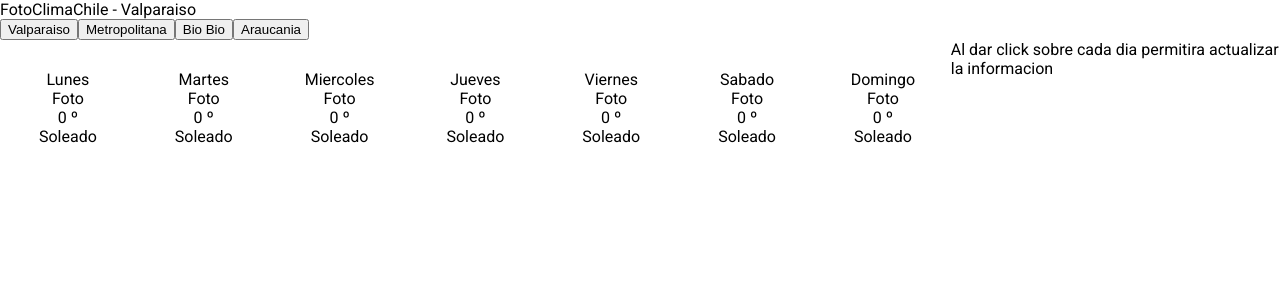
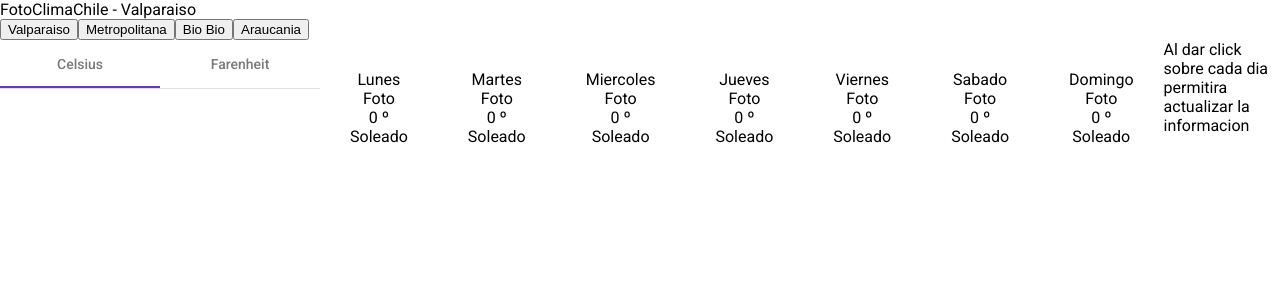
Before and after one commit to DanRepositories/IngWeb-QuizFrontEnd, an Angular app in the folder Wheather-app/: page / in a window 1280 px wide. Shown: the top 300 px of the page. Built offline with nearby package versions, Linux system fonts and the light colour scheme.

Commit message:
Se agrega la opcion para cambiar entre escalas

```diff
--- a/Wheather-app/src/app/components/weather-section/weather-section.component.html
+++ b/Wheather-app/src/app/components/weather-section/weather-section.component.html
@@ -1,3 +1,8 @@
+<mat-tab-group (selectedTabChange)="changeScale($event)">
+  <mat-tab label="Celsius"></mat-tab>
+  <mat-tab label="Farenheit"></mat-tab>
+</mat-tab-group>
+
 <div
   *ngFor="let day of region.week"
   class="day-card"
@@ -6,7 +11,7 @@
 >
   <span>{{ day.display }}</span>
   <span>Foto</span>
-  <span>{{ day.tempCelsius }} º</span>
+  <span>{{ showCelcius ? day.tempCelsius : day.tempFarenheit }} º</span>
   <span>{{ day.weather }}</span>
 </div>
 
--- a/Wheather-app/src/app/components/weather-section/weather-section.component.ts
+++ b/Wheather-app/src/app/components/weather-section/weather-section.component.ts
@@ -11,6 +11,7 @@ import { HelperService } from 'src/app/services/helper-service.service';
 export class WeatherSectionComponent implements OnInit {
 
   region: Region;
+  showCelsius: boolean = true;
 
   constructor(private helper: HelperService) {
     this.region = new Region(NAMES_REGIONS[0], 0);
@@ -21,4 +22,8 @@ export class WeatherSectionComponent implements OnInit {
       this.region = this.helper.regions[numDay];
     })
   }
+
+  changeScale(scaleSelected) {
+    this.showCelsius = (0 == scaleSelected.index) ? true : false;
+  }
 }
--- a/Wheather-app/src/app/models/region.ts
+++ b/Wheather-app/src/app/models/region.ts
@@ -11,7 +11,11 @@ export class Region {
     let days = ['Lunes', 'Martes', 'Miercoles', 'Jueves', 'Viernes', 'Sabado', 'Domingo'];
 
     days.forEach(day => {
-      this.week.push({display: day, tempCelsius: temperature, tempFarenheit: temperature, weather: WeatherTypes.SOLEADO});
+      this.week.push({
+        display: day,
+        tempCelsius: temperature,
+        tempFarenheit: temperature,
+        weather: WeatherTypes.SOLEADO});
     });
   }
 }
--- a/Wheather-app/src/app/modules/angular-material/angular-material.module.ts
+++ b/Wheather-app/src/app/modules/angular-material/angular-material.module.ts
@@ -2,6 +2,7 @@ import { NgModule } from '@angular/core';
 import { MatRadioModule } from '@angular/material/radio';
 import {MatSelectModule} from '@angular/material/select';
 import {MatInputModule} from '@angular/material/input';
+import {MatTabsModule} from '@angular/material/tabs';
 
 
 
@@ -10,6 +11,7 @@ import {MatInputModule} from '@angular/material/input';
     MatRadioModule,
     MatSelectModule,
     MatInputModule,
+    MatTabsModule,
   ]
 })
 export class AngularMaterialModule { }
--- a/Wheather-app/src/app/services/helper-service.service.ts
+++ b/Wheather-app/src/app/services/helper-service.service.ts
@@ -1,5 +1,5 @@
 import { Injectable } from '@angular/core';
-import { BehaviorSubject, Observable } from 'rxjs';
+import { BehaviorSubject } from 'rxjs';
 
 import { NAMES_REGIONS } from '../models/global-names';
 import { Region } from '../models/region';
```
